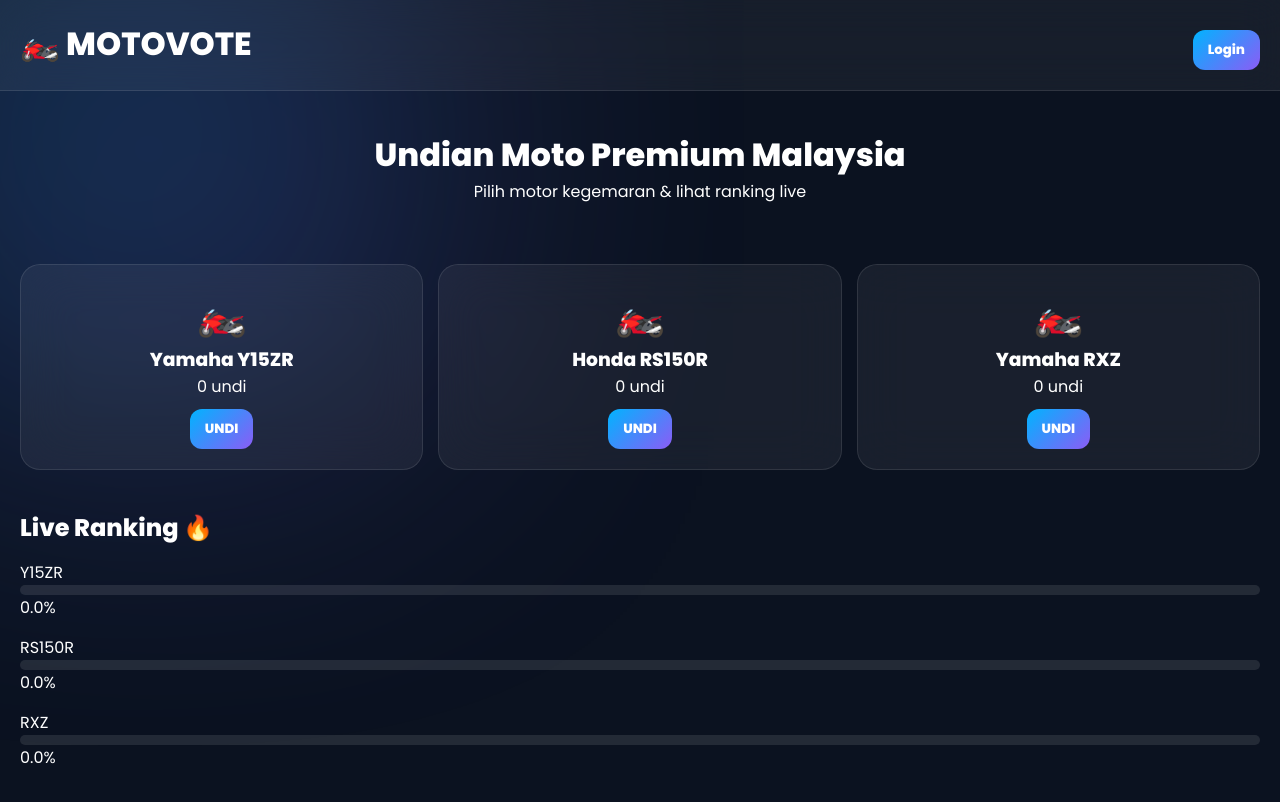
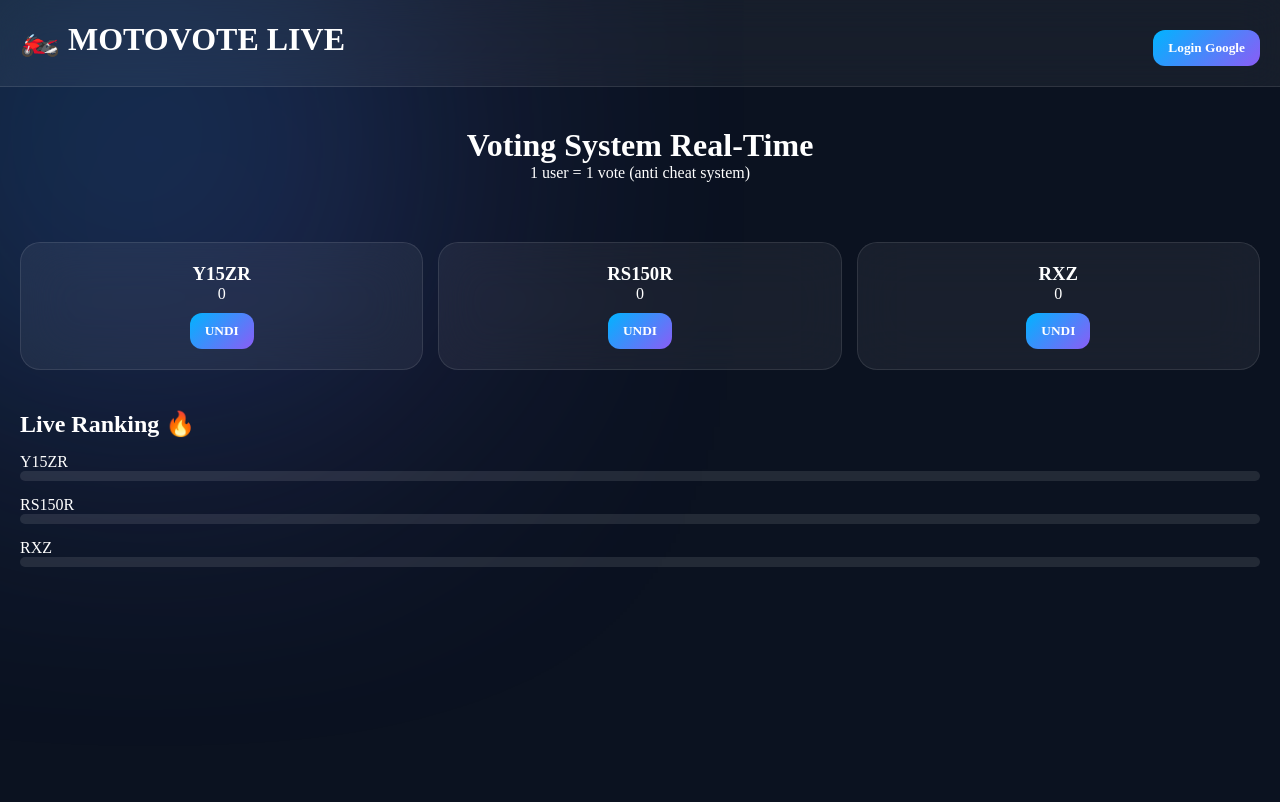
Before and after one commit to muinnzz/motovote, a website: page public/index.html in a window 1280 px wide. Drawn offline with nearby package versions, Linux system fonts and the light colour scheme.

Commit message:
Update index.html

```diff
--- a/public/index.html
+++ b/public/index.html
@@ -1,12 +1,14 @@
 <!DOCTYPE html>
-<html lang="ms">
+<html>
 <head>
 <meta charset="UTF-8">
 <meta name="viewport" content="width=device-width, initial-scale=1.0">
-<title>MotoVote Premium</title>
+
+<title>MotoVote Live</title>
 
 <link rel="stylesheet" href="style.css">
-<link href="https://fonts.googleapis.com/css2?family=Poppins:wght@300;400;600;800&display=swap" rel="stylesheet">
+
+<script src="https://cdn.jsdelivr.net/npm/@supabase/supabase-js@2"></script>
 </head>
 
 <body>
@@ -14,36 +16,33 @@
 <div class="bg"></div>
 
 <header class="nav">
-  <h1>🏍️ MOTOVOTE</h1>
-  <button class="login">Login</button>
+  <h1>🏍️ MOTOVOTE LIVE</h1>
+  <button onclick="login()">Login Google</button>
 </header>
 
 <section class="hero">
-  <h2>Undian Moto Premium Malaysia</h2>
-  <p>Pilih motor kegemaran & lihat ranking live</p>
+  <h2>Voting System Real-Time</h2>
+  <p>1 user = 1 vote (anti cheat system)</p>
 </section>
 
 <section class="grid">
 
   <div class="card">
-    <div class="icon">🏍️</div>
-    <h3>Yamaha Y15ZR</h3>
-    <p id="y15count">0 undi</p>
-    <button onclick="vote('Y15ZR')">UNDI</button>
+    <h3>Y15ZR</h3>
+    <p id="y15">0</p>
+    <button onclick="vote('y15zr')">UNDI</button>
   </div>
 
   <div class="card">
-    <div class="icon">🏍️</div>
-    <h3>Honda RS150R</h3>
-    <p id="rscount">0 undi</p>
-    <button onclick="vote('RS150R')">UNDI</button>
+    <h3>RS150R</h3>
+    <p id="rs">0</p>
+    <button onclick="vote('rs150r')">UNDI</button>
   </div>
 
   <div class="card">
-    <div class="icon">🏍️</div>
-    <h3>Yamaha RXZ</h3>
-    <p id="rxzcount">0 undi</p>
-    <button onclick="vote('RXZ')">UNDI</button>
+    <h3>RXZ</h3>
+    <p id="rxz">0</p>
+    <button onclick="vote('rxz')">UNDI</button>
   </div>
 
 </section>
@@ -53,24 +52,21 @@
 
   <div class="barbox">
     <span>Y15ZR</span>
-    <div class="bar"><div id="barY15"></div></div>
-    <span id="y15percent">0%</span>
+    <div class="bar"><div id="bar1"></div></div>
   </div>
 
   <div class="barbox">
     <span>RS150R</span>
-    <div class="bar"><div id="barRS"></div></div>
-    <span id="rspercent">0%</span>
+    <div class="bar"><div id="bar2"></div></div>
   </div>
 
   <div class="barbox">
     <span>RXZ</span>
-    <div class="bar"><div id="barRXZ"></div></div>
-    <span id="rxzpercent">0%</span>
+    <div class="bar"><div id="bar3"></div></div>
   </div>
 
 </section>
 
-<script src="script.js"></script>
+<script src="app.js"></script>
 </body>
 </html>
```
